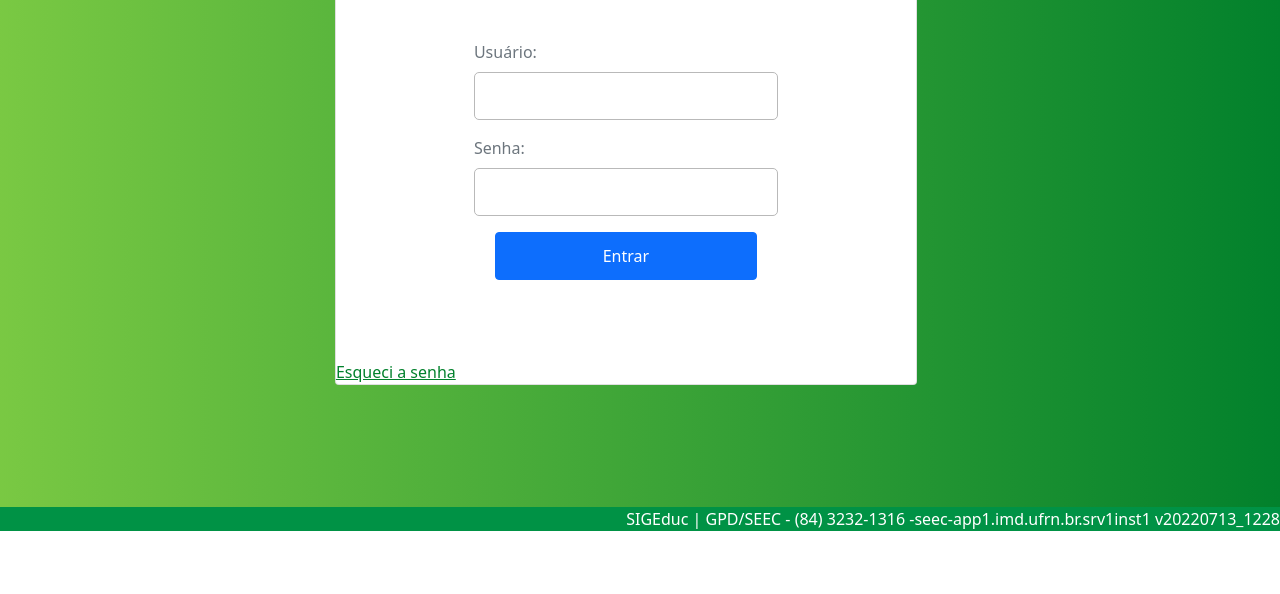
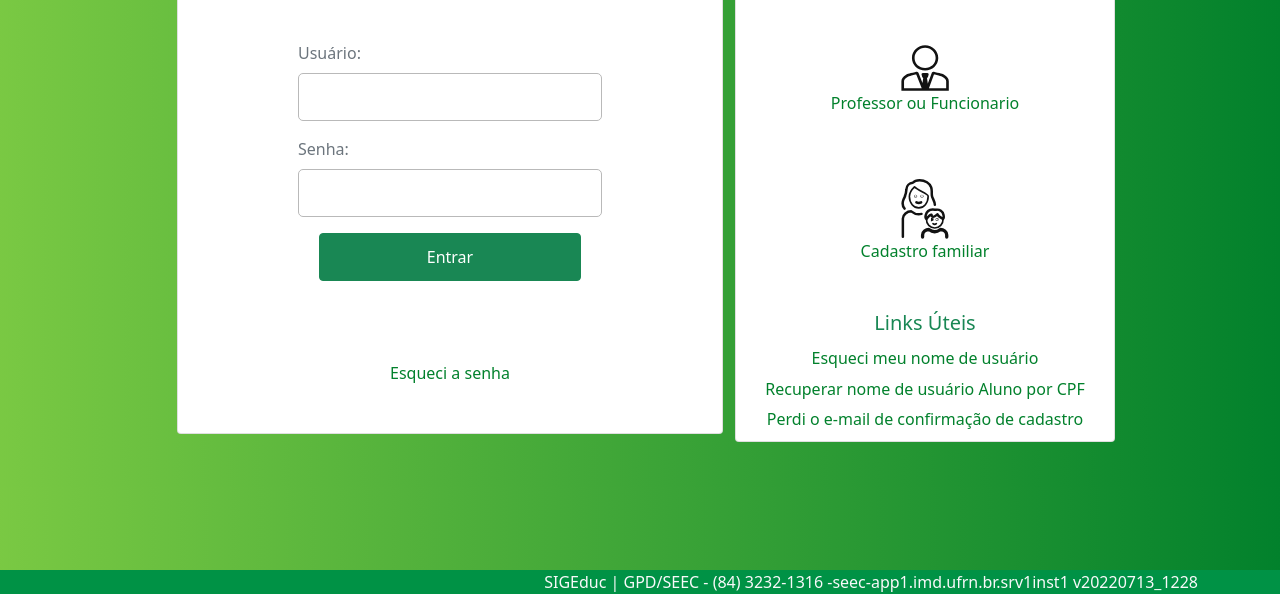
Before and after one commit to josevictoremiliano/SigEduc, a plain HTML site: page index.html in a window 1280 px wide. Shown: the part 313-907 px from the top of the page. Before the commit the page ends 844 px from the top, so only its background shows below. Drawn offline with nearby package versions, Linux system fonts and the light colour scheme; a web font is replaced by a local one.

Commit message:
index quse ok

```diff
--- a/index.html
+++ b/index.html
@@ -33,8 +33,8 @@
     </header>
     <main class="p-5  d-flex flex-column justify-content-center align-items-center">
         <div class="container">
-            <div class="row">
-                <div class="col-sm-12 col-md-8">
+            <div class="row d-flex justify-content-center">
+                <div class="col-sm-12 col-md-6">
                     <div class="card">
                         <div class="mt-5 d-flex  justify-content-center align-items-center">
                             <img src="./public/assets/Logo/logo_verdePreto.svg" alt="logo sigeduc" class="img-fluid card-img w-50" srcset="">
@@ -48,32 +48,51 @@
                                 <label for="exampleInputPassword1" class="form-label text-muted">Senha:</label>
                                 <input type="password" id="exampleInputPassword1">
                             </div>
-                            <button type="submit" class="btn btn-primary entrar">Entrar</button>
+                            <button type="submit" class="btn btn-success entrar">Entrar</button>
                         </form>
 
-                        <a class="esqueci-a-senha" id="esqueciASenha">Esqueci a senha</a>
+                        <a class="esqueci-a-senha">Esqueci a senha</a>
                     </div>
                 </div>
 
 
 
 
-                <div class="col-sm-12 col-md-4">
-                    <div class="card">
-                        <div class="card-body">
-                            <h1 class="card-title">SigEduc</h1>
-                            <p class="card-text">Sistema de Gestão Educacional</p>
-                            <a href="./public/pages/login.html" class="btn btn-primary">Entrar</a>
+                <div class="col-sm-12 col-md-4 lateral">
+                    <div class="card row itens_lateral">
+                        <h5 class="text-center  col-12 pt-4 text-success">Cadastros</h5>
+                        <div class="col-sm-4 col-md-4 col-lg-12">
+                            <a href="#" class="d-flex flex-column justify-content-center cadastro">
+                                <img src="./public/assets/Icones/icon_novo_aluno.svg" alt="Adicionar novo aluno" class="img-responsive" >
+                                <span class="align-self-center">Novo aluno</span>
+                            </a>
+                        </div>
+                        <div class="col-sm-4 col-md-4 col-lg-12">
+                            <a href="#" class="d-flex flex-column justify-content-center cadastro">
+                                <img src="./public/assets/Icones/icon_professor.svg" alt="Adicionar novo aluno" class="img-responsive" >
+                                <span class="align-self-center">Professor ou Funcionario</span>
+                            </a>
+                        </div>
+                        <div class="col-sm-4 col-md-4 col-lg-12">
+                            <a href="#" class="d-flex flex-column justify-content-center  cadastro">
+                                <img src="./public/assets/Icones/icone_familia.svg" alt="Adicionar novo aluno" class="img-responsive" >
+                                <span class="align-self-center">Cadastro familiar</span>
+                            </a>
+                       </div>
+                        <div class="links">
+                            <h5 class="text-center text-success">Links Úteis</h5>
+                            <a href="#">Esqueci meu nome de usuário</a>
+                            <a href="#">Recuperar nome de usuário Aluno por CPF</a>
+                            <a href="#">Perdi o e-mail de confirmação de cadastro</a>
                         </div>
                     </div>
                 </div>
             </div>
         </div>
     </main>
-    <footer class="relative w-[1440px] h-[29px] shrink-0 text-left text-base text-white font-inter">
-        <div class="absolute h-full w-full top-[0%] right-[0%] bottom-[0%] left-[0%] bg-green-200"></div>
+    <footer>
         <div
-            class="absolute h-[51.72%] w-[34.93%] top-[27.59%] right-[1.11%] bottom-[20.69%] left-[63.96%] inline-block">
+            class="text-light container text-end">
             SIGEduc | GPD/SEEC - (84) 3232-1316 -seec-app1.imd.ufrn.br.srv1inst1
             v20220713_1228
         </div>
--- a/public/css/global.css
+++ b/public/css/global.css
@@ -1,9 +1,13 @@
 @import url('https://rsms.me/inter/inter.css');
-
-html { font-family: 'Inter', sans-serif; }
 
 @supports (font-variation-settings: normal) {
   html { font-family: 'Inter var', sans-serif; }
+}
+html, body {
+  font-family: 'Inter', sans-serif;
+  margin: 0;
+  padding: 0;
+  height: 100%;
 }
 
 body{
@@ -11,3 +15,8 @@ body{
     height: vh;
     background: linear-gradient(90.22deg, #7AC943 -0.3%, #02812C 99.83%);
 }
+footer{
+    background-color: #009245;
+    display: flex;
+    justify-content: end;
+}
--- a/public/css/index.css
+++ b/public/css/index.css
@@ -1,5 +1,10 @@
+a:hover{
+    color: #013813 !important;
+    text-decoration: none;
+}
 main{
-    height: 100vh;
+
+    margin: 5em 0 !important;
 }
 .input{
     display: flex;
@@ -20,20 +25,68 @@ input:focus{
     width: 19em;
     height: 3em;
     padding: 0.5em;
+
 }
 .entrar{
     width: 261.71px;
     height: 48px;
 }
-
-.esqueci-a-senha{
+.esqueci-a-senha,
+.lateral a{
     color: #02812C;
     margin-top: 1em;
-
+    margin-bottom: 3rem;
+    text-decoration: none;
+    align-self: center;
+    cursor: pointer;
+}
+.lateral img{
+    align-self: center;
+    max-width: 3em;
+    transition: opacity 0.5s;
+}
+.lateral img:hover{
+    opacity: 0.5;
+}
+.lateral .links{
+    display: flex;
+    flex-direction: column;
+    align-items: center;
+    justify-content: space-between;
+    align-items: center;
+    width: 100%;
+}
+.lateral .links{
+    display: flex;
+    flex-direction: column;
+    align-items: center;
+    justify-content: space-between;
+    align-items: center;
+    width: 100%;
+    margin-bottom: 0.4em;
+}
+.lateral .links a{
+    margin: 0.2em 0;
 }
 
-footer{
-    background-color: #009245;
-    display: flex;
-    justify-content: end;
+@media screen and (max-width: 768px){
+    input, .input, .entrar{
+        width: 100%;
+    }
+    .lateral{
+        margin-top: 1em !important;
+    }
+    .lateral .itens_lateral {
+        flex-direction: row;
+        align-items: center;
+        text-align: center;
+
+    }
 }
+@media (max-width: 360px){
+    .lateral .itens_lateral {
+        flex-direction: row;
+        align-items: center;
+
+    }
+}
```
